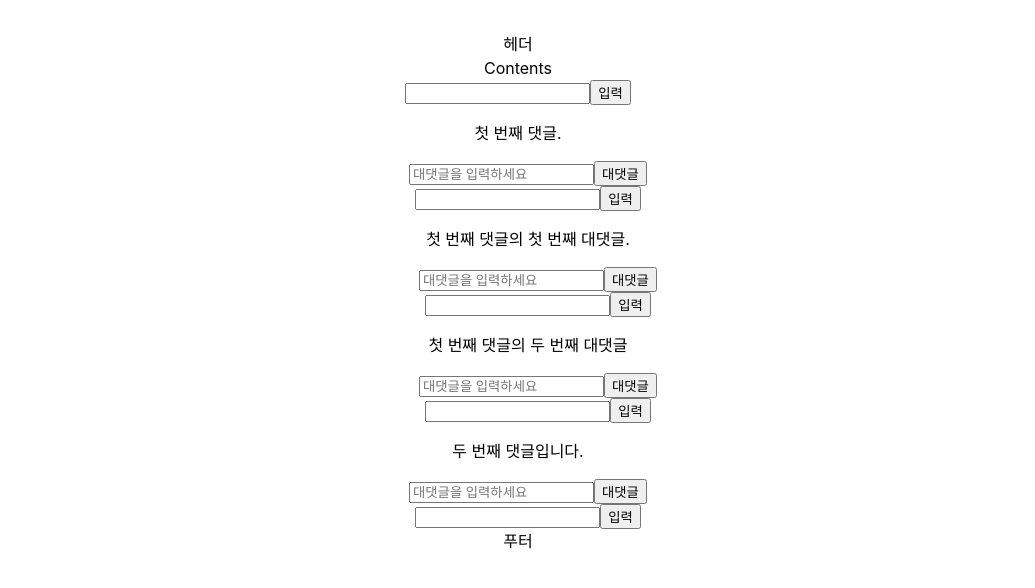
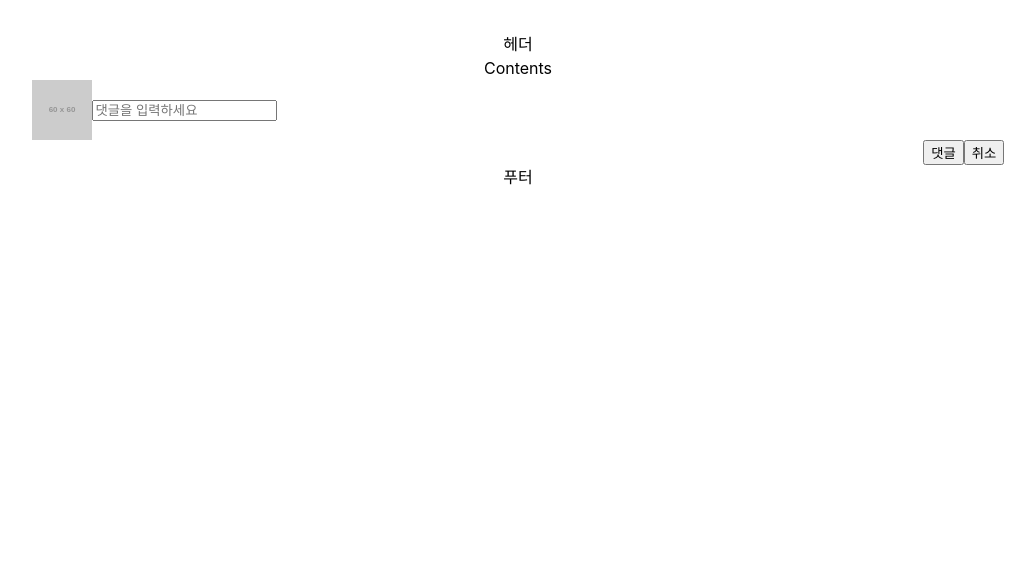
Before and after one commit to ashjang/FitTogether, a React (Vite) app in the folder web/: page / in a window 1280 px wide. Shown: the top 588 px of the page, without its empty margins (122-1157 px from the left). Built offline with nearby package versions, Linux system fonts and the light colour scheme.

Commit message:
머지 전 현재 변경 사항 커밋

```diff
--- a/web/src/components/Community_Post/Comments.tsx
+++ b/web/src/components/Community_Post/Comments.tsx
@@ -1,88 +1,101 @@
+/** @jsxImportSource @emotion/react */
+
 import React, { useState } from 'react';
-
+import styled from '@emotion/styled';
 interface Comment {
   id: number;
   content: string;
+  likes: number;
+  dislikes: number;
   replies: Comment[];
 }
 
-interface CommentsProps {
-  comments: Comment[];
-}
+const Comments: React.FC = () => {
+  const [comments, setComments] = useState<Comment[]>([]);
+  const [newComment, setNewComment] = useState('');
 
-const Comments: React.FC<CommentsProps> = ({ comments }) => {
-  const [newComment, setNewComment] = useState<string>('');
-
-  const handleInputChange = (event: React.ChangeEvent<HTMLInputElement>) => {
-    setNewComment(event.target.value);
-  };
-
-  const handleAddComment = (parentId: number | null) => {
+  const handleAddComment = () => {
     if (newComment.trim() !== '') {
       const newCommentObject: Comment = {
-        id: Date.now(), // 간단한 예시를 위해 일시적으로 현재 시간을 id로 사용합니다.
+        id: Date.now(), // 간단한 예시를 위해 일시적으로 현재 시간을 id로 사용
         content: newComment,
+        likes: 0,
+        dislikes: 0,
         replies: [],
       };
-
-      if (parentId !== null) {
-        // 대댓글인 경우
-        const parentComment = findComment(comments, parentId);
-        if (parentComment) {
-          parentComment.replies.push(newCommentObject);
-        }
-      } else {
-        // 댓글인 경우
-        comments.push(newCommentObject);
-      }
-
+      setComments([...comments, newCommentObject]);
       setNewComment('');
     }
   };
 
-  const findComment = (
-    comments: Comment[],
-    id: number
-  ): Comment | undefined => {
-    for (const comment of comments) {
-      if (comment.id === id) {
-        return comment;
-      }
-      const reply = findComment(comment.replies, id);
-      if (reply) {
-        return reply;
-      }
-    }
-    return undefined;
-  };
-
   return (
-    <>
-      {/* 댓글 입력창 */}
-      <div>
-        <input type="text" value={newComment} onChange={handleInputChange} />
-        <button onClick={() => handleAddComment(null)}>입력</button>
-      </div>
+    <CommentContainer>
+      <NewCommentInput>
+        {/* 댓글 입력창 */}
+        <img src="http://placehold.it/60x60" alt="프로필 이미지" />
+        <input
+          type="text"
+          value={newComment}
+          onChange={(e) => setNewComment(e.target.value)}
+          placeholder="댓글을 입력하세요"
+        />
+      </NewCommentInput>
+      <NewCommentArea>
+        <button onClick={handleAddComment}>취소</button>
+        <button onClick={handleAddComment}>댓글</button>
+      </NewCommentArea>
 
       {/* 댓글 목록 */}
+      <div></div>
       {comments.map((comment) => (
         <div key={comment.id}>
+          <img src="http://placehold.it/60x60" alt="프로필 이미지" />
+          <p>{comment.id}</p>
           <p>{comment.content}</p>
-          <div style={{ marginLeft: '20px' }}>
-            {/* 대댓글 입력 */}
-            <input
-              type="text"
-              value={newComment}
-              onChange={handleInputChange}
-              placeholder="대댓글을 입력하세요"
-            />
-            <button onClick={() => handleAddComment(comment.id)}>대댓글</button>
-            <Comments comments={comment.replies} />
-          </div>
+          <button onClick={() => comment.likes++}>
+            좋아요 {comment.likes}
+          </button>
+          <button onClick={() => comment.dislikes++}>
+            싫어요 {comment.dislikes}
+          </button>
+          <br />
+
+          {/* 대댓글 입력창 */}
+          <input type="text" placeholder="대댓글을 입력하세요" />
+          <button>대댓글 추가</button>
+
+          {/* 대댓글 목록 */}
+          {comment.replies.map((reply) => (
+            <div key={reply.id}>
+              <p>{reply.content}</p>
+              <button onClick={() => reply.likes++}>
+                좋아요 {reply.likes}
+              </button>
+              <button onClick={() => reply.dislikes++}>
+                싫어요 {reply.dislikes}
+              </button>
+            </div>
+          ))}
         </div>
       ))}
-    </>
+    </CommentContainer>
   );
 };
 
+const CommentContainer = styled.div`
+  width: 80%;
+  margin: 0 auto;
+`;
+
+const NewCommentInput = styled.div`
+  display: flex;
+  align-items: center;
+`;
+
+const NewCommentArea = styled.div`
+  display: flex;
+  align-items: center;
+  flex-direction: row-reverse;
+`;
+
 export default Comments;
--- a/web/src/pages/Community/Community.tsx
+++ b/web/src/pages/Community/Community.tsx
@@ -2,37 +2,12 @@ import React from 'react';
 import Comments from '../../components/Community_Post/Comments';
 
 const Community: React.FC = () => {
-  // 가상의 댓글 데이터
-  const commentsData = [
-    {
-      id: 1,
-      content: '첫 번째 댓글.',
-      replies: [
-        {
-          id: 11,
-          content: '첫 번째 댓글의 첫 번째 대댓글.',
-          replies: [],
-        },
-        {
-          id: 12,
-          content: '첫 번째 댓글의 두 번째 대댓글',
-          replies: [],
-        },
-      ],
-    },
-    {
-      id: 2,
-      content: '두 번째 댓글입니다.',
-      replies: [],
-    },
-  ];
-
   return (
     <div>
       <header>헤더</header>
       <div>
         Contents
-        <Comments comments={commentsData} />
+        <Comments />
       </div>
       <footer>푸터</footer>
     </div>
```
